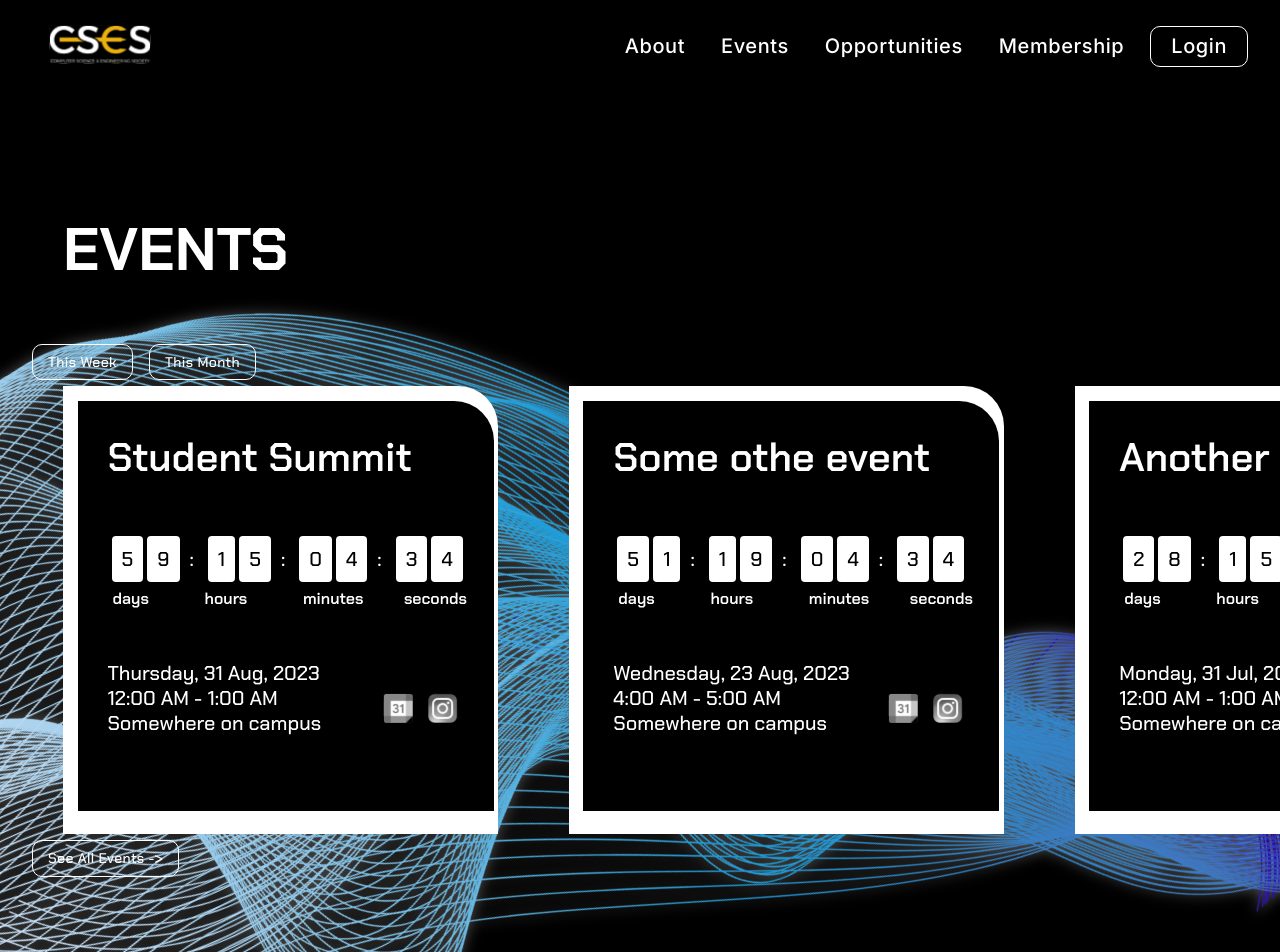
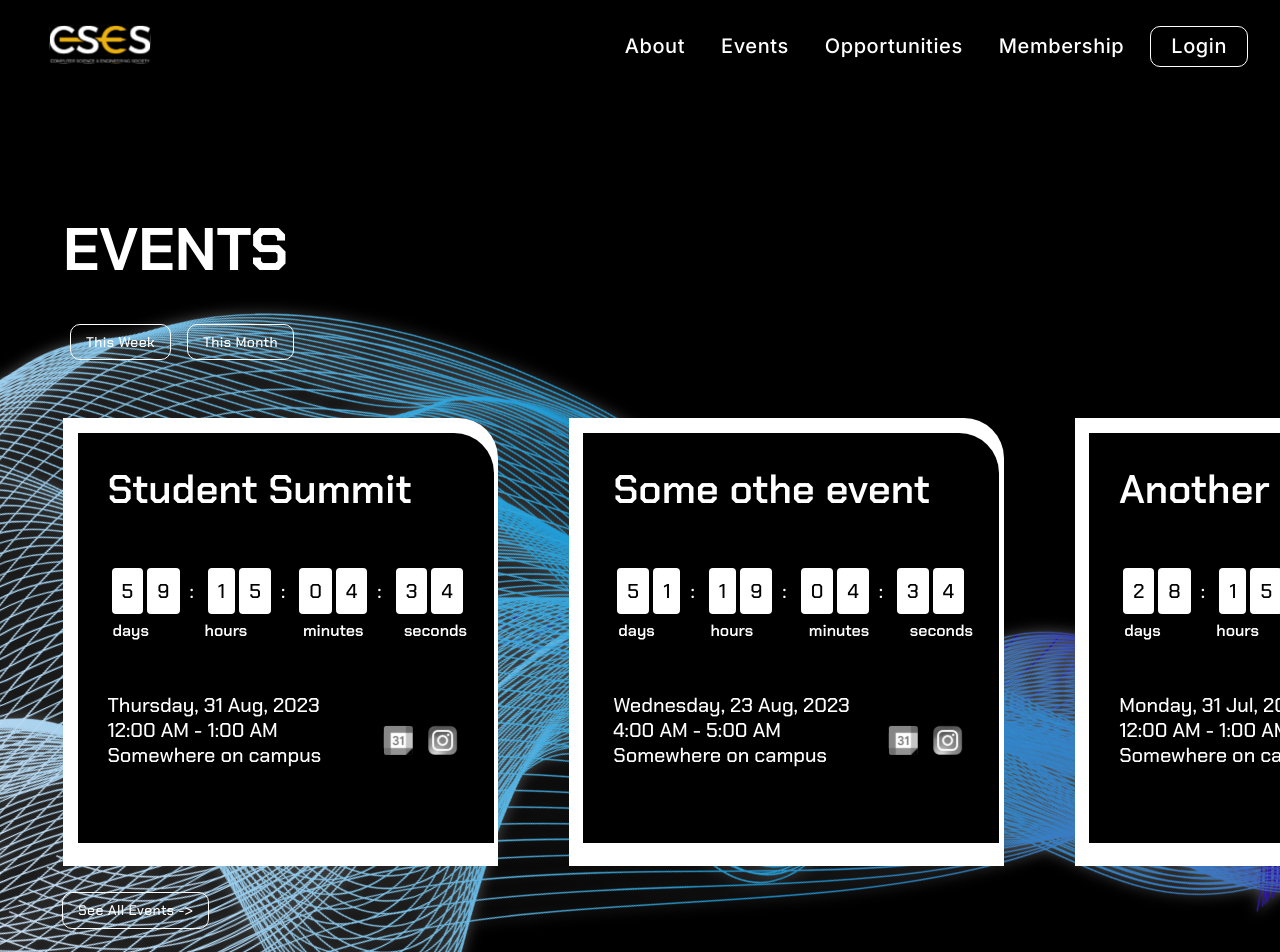
Before and after one commit to Will-Hsu/cses_webdev, a React (Create React App) app in the folder frontend/: page /events in a window 1280 px wide. Shown: the top 952 px of the page. Built offline with nearby package versions, Linux system fonts and the light colour scheme.

Commit message:
did a abit styling

```diff
--- a/frontend/src/components/Events/Events.tsx
+++ b/frontend/src/components/Events/Events.tsx
@@ -25,8 +25,12 @@ const Events = () => {
         >
           <h2>EVENTS</h2>
         </div>
-        <Button size="medium" text="This Week" onClick={() => console.log('click')}></Button>
-        <Button size="medium" text="This Month" onClick={() => console.log('click')}></Button>
+
+        <div style={{ display: 'flex', justifyContent: 'flex-start', marginLeft: '38px', marginTop: '-20px' }}>
+          <Button size="medium" text="This Week" onClick={() => console.log('click')}></Button>
+          <Button size="medium" text="This Month" onClick={() => console.log('click')}></Button>
+        </div>
+        <p>&nbsp;&nbsp;&nbsp;&nbsp;&nbsp;&nbsp;&nbsp;&nbsp;&nbsp;&nbsp;&nbsp;&nbsp;&nbsp;&nbsp;</p>
 
         <div
           style={{
@@ -75,11 +79,14 @@ const Events = () => {
             location={'Somewhere on campus'}
           />
         </div>
+
+        <div style={{ display: 'flex', justifyContent: 'flex-start', marginLeft: '30px', marginTop: '20px' }}>
         <Button
           size="medium"
           text="See All Events ->"
           onClick={() => console.log('click')}
         ></Button>
+        </div>
 
         {/* Past Event Section */}
         <div
```
